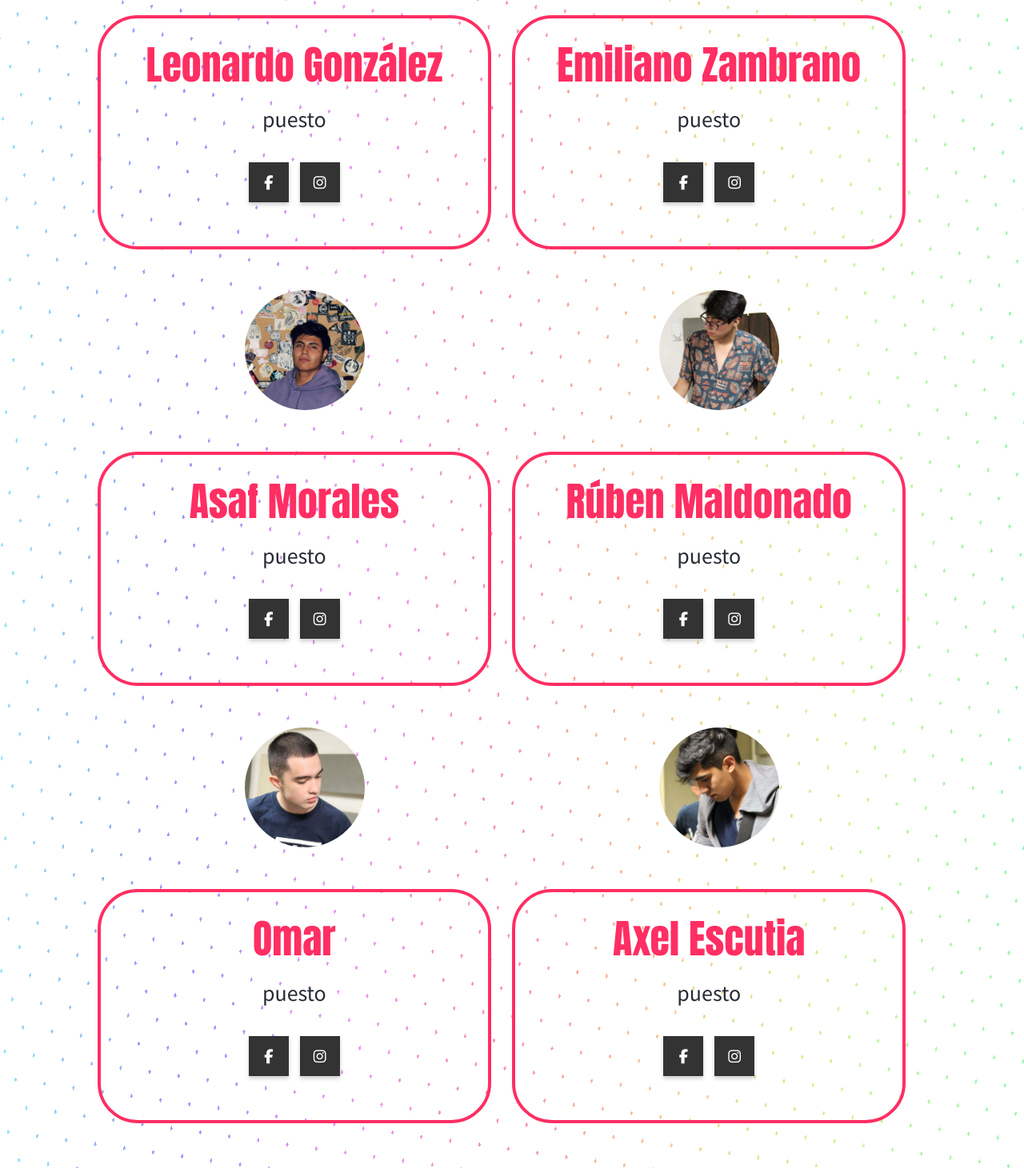
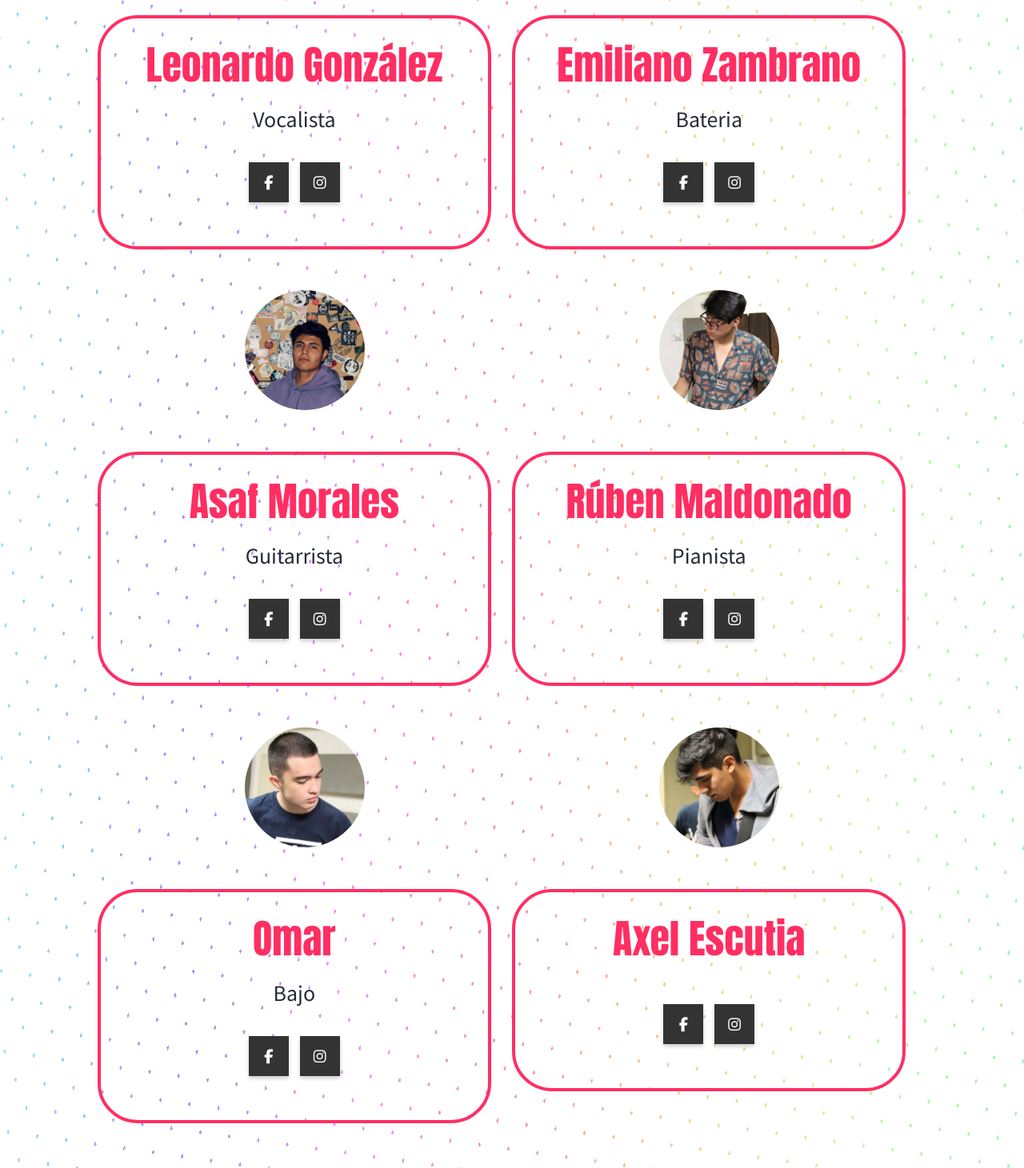
Before and after one commit to LoonyClub/loonyclub, a plain HTML site: page index.html in a window 1280 px wide. Shown: the part 5460-6921 px from the top of the page at 80% size. Drawn offline with nearby package versions, Linux system fonts and the light colour scheme; a web font is replaced by a local one.

Commit message:
Update index.html

```diff
--- a/index.html
+++ b/index.html
@@ -166,7 +166,7 @@
 				<div class="card-img"><img src="foto.jpg" alt=""></div>
 				<div class="testimonio-text">
 					<h4>Leonardo González</a></h4>
-					<p>puesto</p>
+					<p>Vocalista</p>
 					<div class="redes-container">
 						<ul>
 							<li><a href="https://www.facebook.com/dxxdleo" class="facebook"><i class="fab fa-facebook-f"></i></a></li>
@@ -181,7 +181,7 @@
 					<div class="card-img"><img src="foto2.jpg" alt=""></div>
 					<div class="testimonio-text">
 						<h4>Emiliano Zambrano</h4>
-						<p>puesto</p>
+						<p>Bateria</p>
 						<div class="redes-container">
 							<ul>
 								<li><a href="https://www.facebook.com/emiliano.zambrano.33234" class="facebook"><i class="fab fa-facebook-f"></i></a></li>
@@ -196,7 +196,7 @@
 				<div class="card-img"><img src="foto3.jpg" alt=""></div>
 				<div class="testimonio-text">
 					<h4>Asaf Morales</h4>
-					<p>puesto</p>
+					<p>Guitarrista</p>
 					<div class="redes-container">
 						<ul>
 							<li><a href="https://www.facebook.com/ivanasaf.morales" class="facebook"><i class="fab fa-facebook-f"></i></a></li>
@@ -212,7 +212,7 @@
 					<div class="card-img"><img src="ruben.jpg" alt=""></div>
 					<div class="testimonio-text">
 						<h4>Rúben Maldonado</h4>
-						<p>puesto</p>
+						<p>Pianista</p>
 						<div class="redes-container">
 							<ul>
 								<li><a href="https://www.facebook.com/profile.php?id=100045771051246" class="facebook"><i class="fab fa-facebook-f"></i></a></li>
@@ -227,7 +227,7 @@
 					<div class="card-img"><img src="inte.jpg" alt=""></div>
 					<div class="testimonio-text">
 						<h4>Omar</h4>
-						<p>puesto</p>
+						<p>Bajo</p>
 						<div class="redes-container">
 							<ul>
 								<li><a href="a" class="facebook"><i class="fab fa-facebook-f"></i></a></li>
@@ -242,7 +242,7 @@
 					<div class="card-img"><img src="inte2.jpg" alt=""></div>
 					<div class="testimonio-text">
 						<h4>Axel Escutia</h4>
-						<p>puesto</p>
+						<p></p>
 						<div class="redes-container">
 							<ul>
 								<li><a href="https://www.facebook.com/axel.escutia.37" class="facebook"><i class="fab fa-facebook-f"></i></a></li>
```
